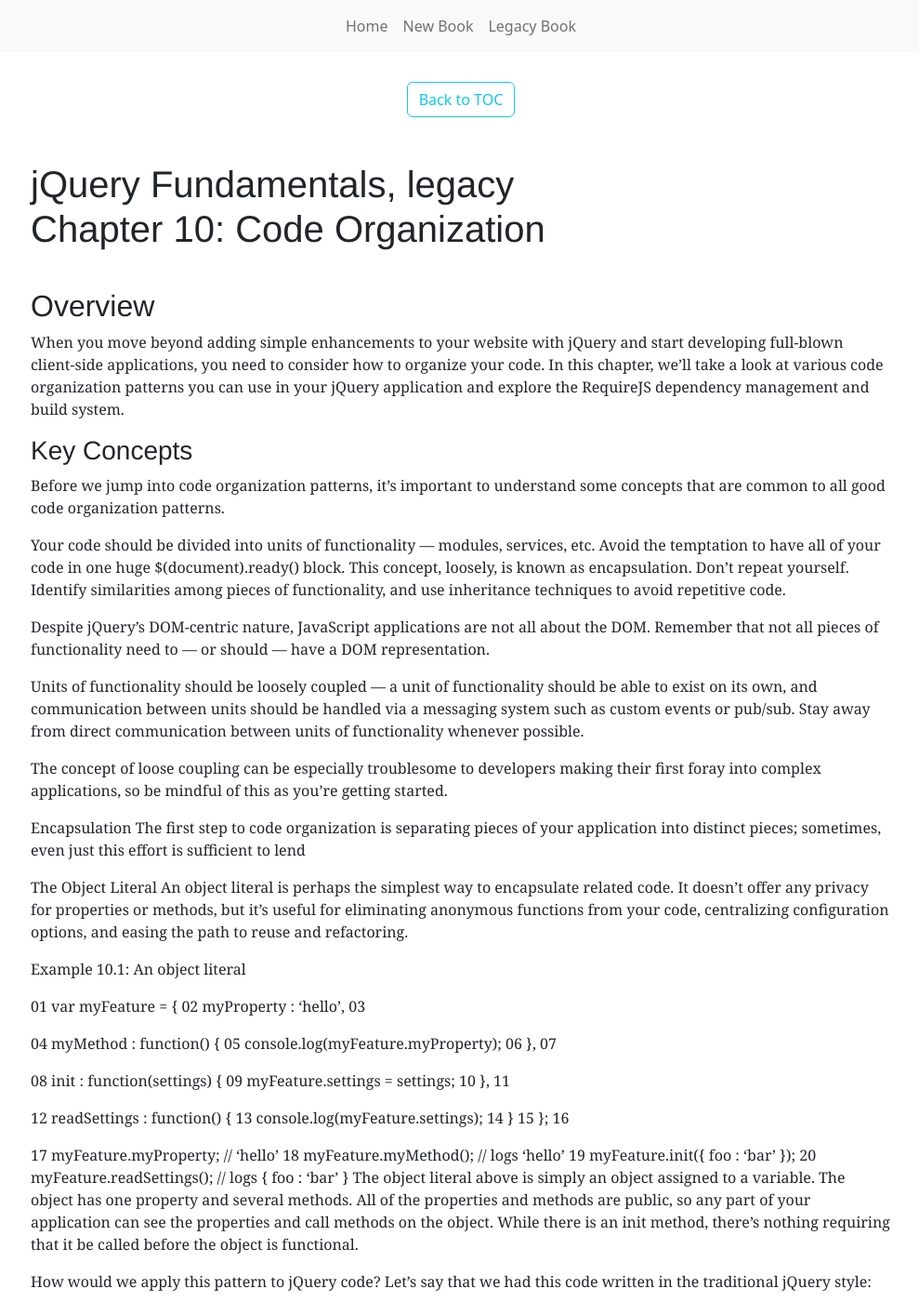
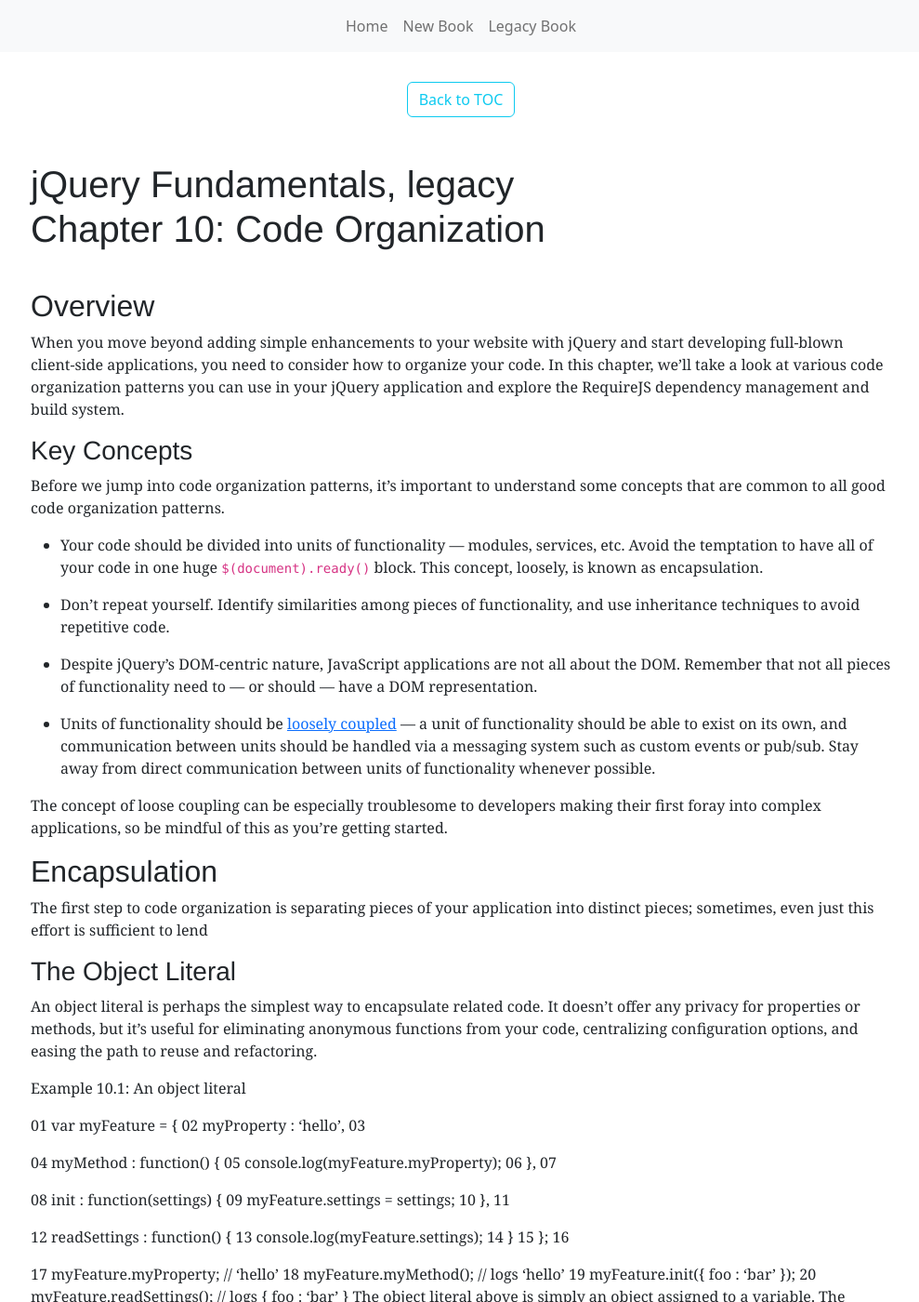
Before and after one commit to dan-carroll/jquery-fundamentals, a Jekyll site: the page built from legacy/ch10-code-organization.md, in a window 1280 px wide and 1400 px high. Shown: the whole window at 93% size, without its empty margins (144-1133 px from the left). Built offline with Jekyll 4.4.1, drawn with Linux system fonts in a browser that asks for light colours; part of the change alters nothing that is shown.

```diff
--- a/legacy/ch10-code-organization.md
+++ b/legacy/ch10-code-organization.md
@@ -18,19 +18,22 @@ When you move beyond adding simple enhancements to your website with jQuery and
 
 Before we jump into code organization patterns, it's important to understand some concepts that are common to all good code organization patterns.
 
-Your code should be divided into units of functionality — modules, services, etc. Avoid the temptation to have all of your code in one huge $(document).ready() block. This concept, loosely, is known as encapsulation.
-Don't repeat yourself. Identify similarities among pieces of functionality, and use inheritance techniques to avoid repetitive code.
+- Your code should be divided into units of functionality — modules, services, etc. Avoid the temptation to have all of your code in one huge `$(document).ready()` block. This concept, loosely, is known as encapsulation.
 
-Despite jQuery's DOM-centric nature, JavaScript applications are not all about the DOM. Remember that not all pieces of functionality need to — or should — have a DOM representation.
+- Don't repeat yourself. Identify similarities among pieces of functionality, and use inheritance techniques to avoid repetitive code.
 
-Units of functionality should be loosely coupled — a unit of functionality should be able to exist on its own, and communication between units should be handled via a messaging system such as custom events or pub/sub. Stay away from direct communication between units of functionality whenever possible.
+- Despite jQuery's DOM-centric nature, JavaScript applications are not all about the DOM. Remember that not all pieces of functionality need to — or should — have a DOM representation.
+
+- Units of functionality should be [loosely coupled](http://en.wikipedia.org/wiki/Loose_coupling) — a unit of functionality should be able to exist on its own, and communication between units should be handled via a messaging system such as custom events or pub/sub. Stay away from direct communication between units of functionality whenever possible.
 
 The concept of loose coupling can be especially troublesome to developers making their first foray into complex applications, so be mindful of this as you're getting started.
 
-Encapsulation
+## Encapsulation
+
 The first step to code organization is separating pieces of your application into distinct pieces; sometimes, even just this effort is sufficient to lend
 
-The Object Literal
+### The Object Literal
+
 An object literal is perhaps the simplest way to encapsulate related code. It doesn't offer any privacy for properties or methods, but it's useful for eliminating anonymous functions from your code, centralizing configuration options, and easing the path to reuse and refactoring.
 
 Example 10.1: An object literal
```
